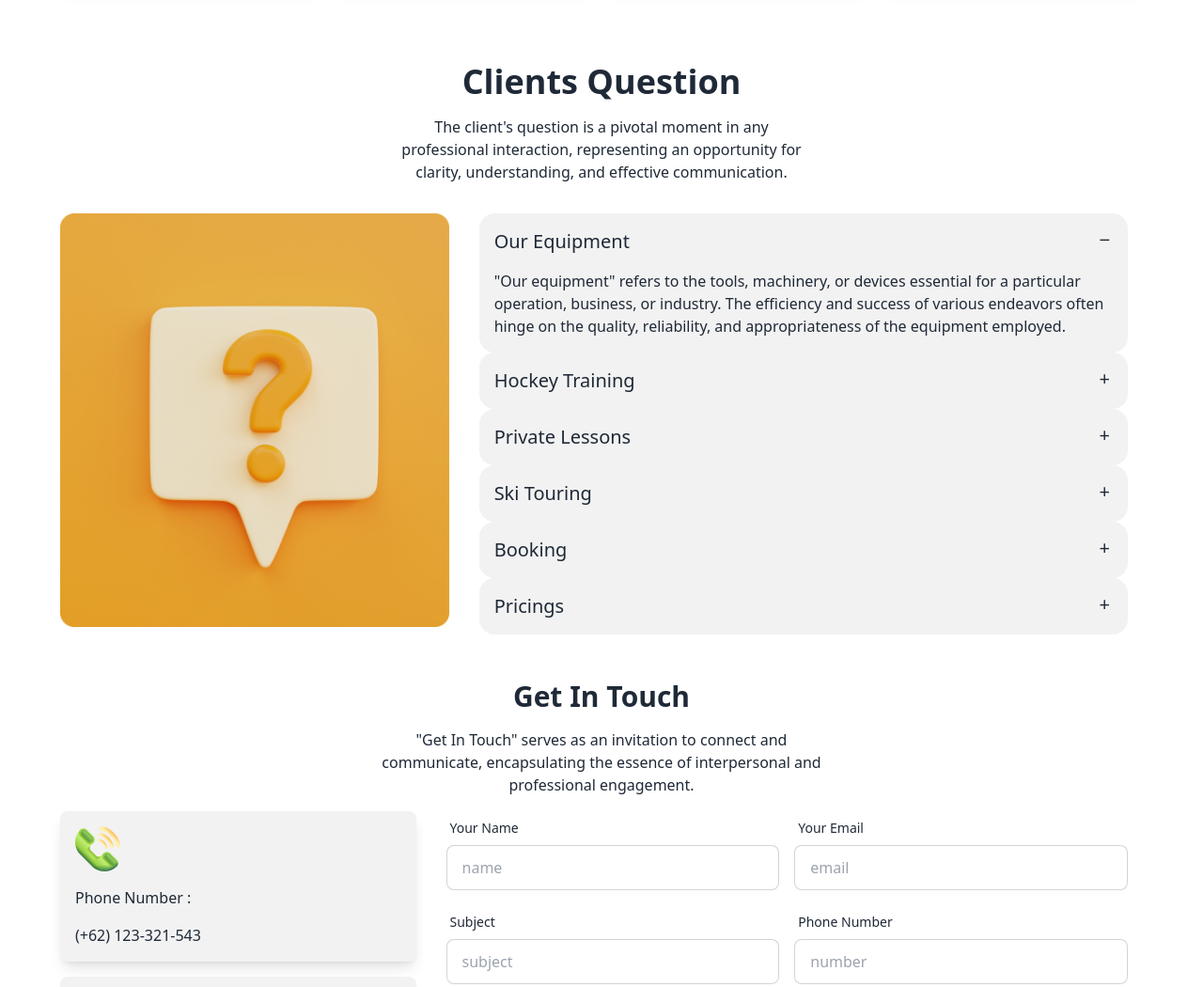
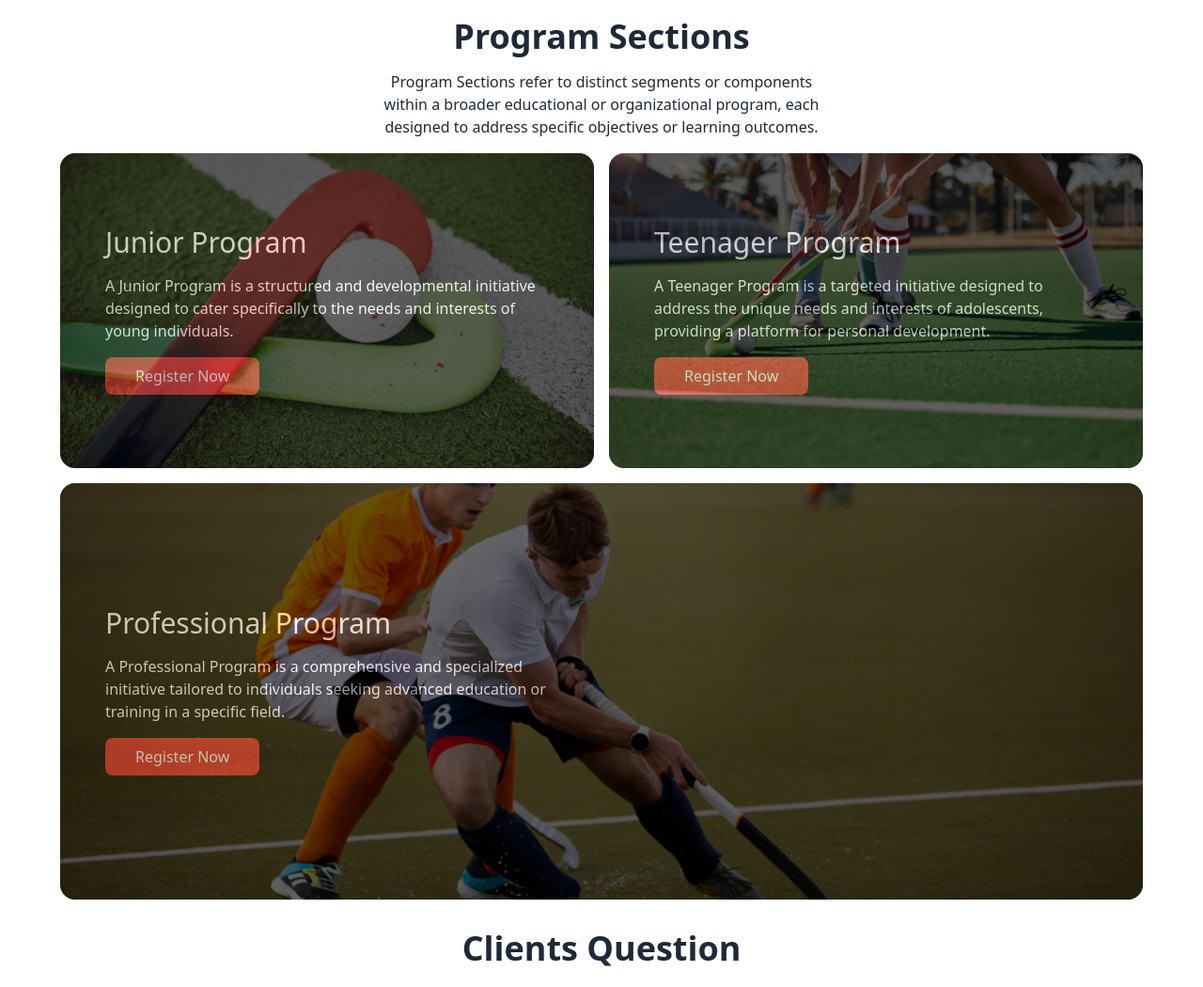
Before and after one commit to MohibUllah24/Hockeys, a plain HTML site: page index.html in a window 1280 px wide. Shown: the part 1177-2227 px from the top of the page at 94% size. Drawn offline with nearby package versions, Linux system fonts and the light colour scheme.

Commit message:
program section done

```diff
--- a/index.html
+++ b/index.html
@@ -88,7 +88,7 @@
     <main>
         <section>
             <!-- progress bar section starts here -->
-            <div class="my-8">
+            <div class="my-4">
                 <div class="text-center lg:w-[500px] mx-auto p-4">
                     <h1 class="text-3xl font-bold mb-4">Professional Hockeys Club</h1>
                     <p>The professional hockey club is a dynamic and competitive entity within the world of sports,
@@ -145,6 +145,58 @@
             </div>
             <!-- progress bar section starts here -->
         </section>
+
+        <!-- program section -->
+        <section>
+            <div class="text-center lg:w-[500px] mx-auto p-4 space-y-4">
+                <h1 class="text-4xl font-bold">Program Sections</h1>
+                <p>Program Sections refer to distinct segments or components within a broader educational or
+                    organizational program, each designed to address specific objectives or learning outcomes. </p>
+            </div>
+            <div class="space-y-4 ">
+                <div class="flex flex-col lg:flex-row gap-4">
+                    <div class="relative">
+                        <div
+                            class="absolute bg-black opacity-60 text-white w-full h-full rounded-2xl flex justify-center items-center ">
+                            <div class="px-12 py-8 space-y-4">
+                                <h1 class="text-3xl">Junior Program</h1>
+                                <p>A Junior Program is a structured and developmental initiative designed to cater
+                                    specifically to the needs and interests of young individuals.</p>
+                                <button class="bg-red-600 px-8 py-2 rounded-lg">Register Now</button>
+                            </div>
+                        </div>
+                        <img src="Images/2.png" alt="">
+                    </div>
+                    <div class="relative">
+                        <div
+                            class="absolute bg-black opacity-60 text-white w-full h-full rounded-2xl flex justify-center items-center  ">
+                            <div class="px-12 py-8 space-y-4">
+                                <h1 class="text-3xl">Teenager Program</h1>
+                                <p>A Teenager Program is a targeted initiative designed to address the unique needs and
+                                    interests of adolescents, providing a platform for personal development.</p>
+                                <button class="bg-red-600 px-8 py-2 rounded-lg">Register Now</button>
+                            </div>
+                        </div>
+                        <img src="Images/3.png" alt="">
+                    </div>
+                </div>
+                <div class="relative">
+                    <div class="absolute bg-black opacity-60 text-white w-full h-full rounded-2xl flex  items-center">
+                        <div class="px-12 py-8 space-y-4">
+                            <h1 class="text-3xl">Professional Program</h1>
+                            <p class="lg:w-[500px]">A Professional Program is a comprehensive and specialized initiative
+                                tailored to
+                                individuals
+                                seeking advanced education or training in a specific field.
+                            </p>
+                            <button class="bg-red-600 px-8 py-2 rounded-lg">Register Now</button>
+                        </div>
+                    </div>
+                    <img class="h-[300px] lg:h-full" src="Images/4.png" alt="">
+                </div>
+            </div>
+        </section>
+        <!-- program section -->
 
         <!-- client question section start here -->
         <section>
@@ -287,7 +339,7 @@
                 </div>
             </div>
 
-            <div class="space-y-4 mb-4">
+            <div class="space-y-4 mb-8">
                 <h1 class="text-3xl font-bold text-center">Social Media</h1>
                 <div class="flex gap-4 justify-center">
                     <img class="w-[50px] h-[50px]" src="Images/facebook (1).svg" alt="">
```
